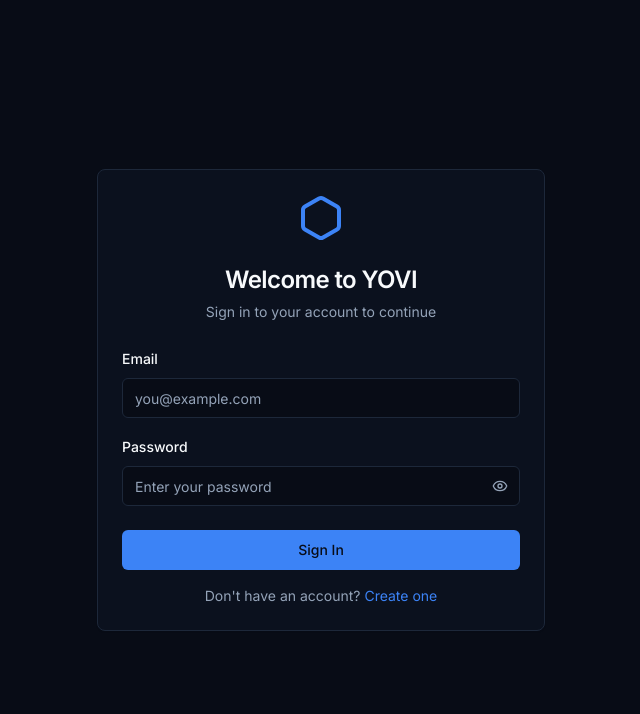
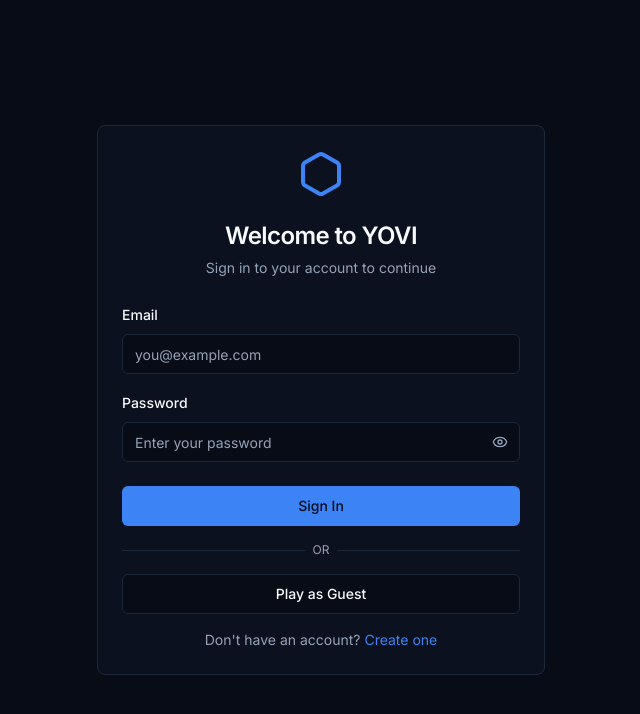
Before and after one commit to Arquisoft/yovi_en2b, a React (Vite) app in the folder webapp/: page /login in a window 1280 px wide. Shown: the top 714 px of the page, without its empty margins (319-959 px from the left). Built offline with nearby package versions, Linux system fonts and the light colour scheme.

Commit message:
feat: preliminary implementation of the Guest mode.

```diff
--- a/webapp/src/components/LoginForm.tsx
+++ b/webapp/src/components/LoginForm.tsx
@@ -9,13 +9,14 @@ import { AlertCircle, Hexagon, Eye, EyeOff } from 'lucide-react'
 
 interface LoginFormProps {
   onSubmit: (email: string, password: string) => Promise<void>
+  onGuestLogin: () => void
   isLoading: boolean
   error: string | null
 }
 
-export function LoginForm({ onSubmit, isLoading, error }: LoginFormProps) {
-  const [email, setEmail] = useState('')
-  const [password, setPassword] = useState('')
+export function LoginForm({ onSubmit, onGuestLogin, isLoading, error }: LoginFormProps) {
+  const [email, setEmail]               = useState('')
+  const [password, setPassword]         = useState('')
   const [showPassword, setShowPassword] = useState(false)
   const [validationErrors, setValidationErrors] = useState<{
     email?: string
@@ -24,26 +25,16 @@ export function LoginForm({ onSubmit, isLoading, error }: LoginFormProps) {
 
   const validate = (): boolean => {
     const errors: { email?: string; password?: string } = {}
-
-    if (!email) {
-      errors.email = 'Email is required'
-    } else if (!isValidEmail(email)) {
-      errors.email = 'Invalid email format'
-    }
-
-    if (!password) {
-      errors.password = 'Password is required'
-    }
-
+    if (!email)                    errors.email    = 'Email is required'
+    else if (!isValidEmail(email)) errors.email    = 'Invalid email format'
+    if (!password)                 errors.password = 'Password is required'
     setValidationErrors(errors)
     return Object.keys(errors).length === 0
   }
 
   const handleSubmit = async (e: React.FormEvent) => {
     e.preventDefault()
-
     if (!validate()) return
-
     await onSubmit(email, password)
   }
 
@@ -68,9 +59,7 @@ export function LoginForm({ onSubmit, isLoading, error }: LoginFormProps) {
             )}
 
             <div className="space-y-2">
-              <Label htmlFor="email" error={!!validationErrors.email}>
-                Email
-              </Label>
+              <Label htmlFor="email" error={!!validationErrors.email}>Email</Label>
               <Input
                 id="email"
                 type="email"
@@ -87,9 +76,7 @@ export function LoginForm({ onSubmit, isLoading, error }: LoginFormProps) {
             </div>
 
             <div className="space-y-2">
-              <Label htmlFor="password" error={!!validationErrors.password}>
-                Password
-              </Label>
+              <Label htmlFor="password" error={!!validationErrors.password}>Password</Label>
               <div className="relative">
                 <Input
                   id="password"
@@ -108,11 +95,7 @@ export function LoginForm({ onSubmit, isLoading, error }: LoginFormProps) {
                   className="absolute right-3 top-1/2 -translate-y-1/2 text-muted-foreground hover:text-foreground transition-colors"
                   aria-label={showPassword ? 'Hide password' : 'Show password'}
                 >
-                  {showPassword ? (
-                    <EyeOff className="h-4 w-4" />
-                  ) : (
-                    <Eye className="h-4 w-4" />
-                  )}
+                  {showPassword ? <EyeOff className="h-4 w-4" /> : <Eye className="h-4 w-4" />}
                 </button>
               </div>
               {validationErrors.password && (
@@ -125,6 +108,26 @@ export function LoginForm({ onSubmit, isLoading, error }: LoginFormProps) {
             <Button type="submit" className="w-full" isLoading={isLoading}>
               Sign In
             </Button>
+
+            <div className="relative w-full">
+              <div className="absolute inset-0 flex items-center">
+                <span className="w-full border-t border-border" />
+              </div>
+              <div className="relative flex justify-center text-xs uppercase">
+                <span className="bg-card px-2 text-muted-foreground">or</span>
+              </div>
+            </div>
+
+            <Button
+              type="button"
+              variant="outline"
+              className="w-full"
+              onClick={onGuestLogin}
+              disabled={isLoading}
+            >
+              Play as Guest
+            </Button>
+
             <p className="text-sm text-center text-muted-foreground">
               {"Don't have an account? "}
               <Link to="/register" className="text-primary hover:underline">
--- a/webapp/src/components/layout/AppNavbar.tsx
+++ b/webapp/src/components/layout/AppNavbar.tsx
@@ -17,7 +17,7 @@ import {
 
 
 export function AppNavbar() {
-  const { user, logout } = useAuth()
+  const { user, logout, isGuest } = useAuth()
   const { theme, toggleTheme } = useTheme()
   const navigate = useNavigate()
   const [showLogoutDialog, setShowLogoutDialog] = useState(false)
@@ -45,6 +45,11 @@ export function AppNavbar() {
               <div className="hidden sm:flex items-center gap-2 text-sm text-muted-foreground">
                 <User className="h-4 w-4" />
                 <span>{user.username}</span>
+                {isGuest && (
+                  <span className="text-xs px-1.5 py-0.5 rounded-full border border-border bg-muted text-muted-foreground leading-none">
+                    Guest
+                  </span>
+                )}
               </div>
 
               <Button variant="ghost" size="icon" onClick={() => navigate('/stats')} aria-label="Statistics">
--- a/webapp/src/contexts/AuthContext.tsx
+++ b/webapp/src/contexts/AuthContext.tsx
@@ -1,15 +1,19 @@
 import { createContext, useContext, useState, useEffect, useCallback, type ReactNode } from 'react'
 import type { User, AuthSession as _AuthSession, LoginCredentials, RegisterCredentials } from '@/types'
 import { authService } from '@/services/authService'
-import { storage } from '@/utils'
+import { storage, generateId } from '@/utils'
+
+export const GUEST_TOKEN = 'guest'
 
 interface AuthContextValue {
   user: User | null
   token: string | null
   isAuthenticated: boolean
+  isGuest: boolean
   isLoading: boolean
   login: (credentials: LoginCredentials) => Promise<void>
   register: (credentials: RegisterCredentials) => Promise<void>
+  loginAsGuest: () => void
   logout: () => void
   updateProfile: (data: Partial<User>) => Promise<void>
 }
@@ -17,29 +21,39 @@ interface AuthContextValue {
 const AuthContext = createContext<AuthContextValue | null>(null)
 
 const TOKEN_KEY = 'yovi_token'
-const USER_KEY = 'yovi_user'
+const USER_KEY  = 'yovi_user'
 
 export function AuthProvider({ children }: { children: ReactNode }) {
-  const [user, setUser] = useState<User | null>(null)
-  const [token, setToken] = useState<string | null>(null)
+  const [user, setUser]           = useState<User | null>(null)
+  const [token, setToken]         = useState<string | null>(null)
   const [isLoading, setIsLoading] = useState(true)
 
-  // Initialize auth state from storage
   useEffect(() => {
     const initAuth = async () => {
       const storedToken = storage.get<string>(TOKEN_KEY)
 
-      if (storedToken) {
+      if (!storedToken) {
+        setIsLoading(false)
+        return
+      }
+
+      if (storedToken === GUEST_TOKEN) {
+        const storedUser = storage.get<User>(USER_KEY)
+        if (storedUser) {
+          setUser(storedUser)
+          setToken(GUEST_TOKEN)
+        }
+        setIsLoading(false)
+        return
+      }
+
       try {
-          // Verify token by fetching profile
         const profile = await authService.getProfile(storedToken)
         setUser(profile)
         setToken(storedToken)
       } catch {
-          // Token is invalid, clear storage
         storage.remove(TOKEN_KEY)
         storage.remove(USER_KEY)
-        }
       }
 
       setIsLoading(false)
@@ -64,6 +78,20 @@ export function AuthProvider({ children }: { children: ReactNode }) {
     storage.set(USER_KEY, session.user)
   }, [])
 
+  const loginAsGuest = useCallback(() => {
+    const guestUser: User = {
+      id:        `guest-${generateId()}`,
+      username:  'Guest',
+      email:     '',
+      createdAt: new Date().toISOString(),
+      updatedAt: new Date().toISOString(),
+    }
+    setUser(guestUser)
+    setToken(GUEST_TOKEN)
+    storage.set(TOKEN_KEY, GUEST_TOKEN)
+    storage.set(USER_KEY, guestUser)
+  }, [])
+
   const logout = useCallback(() => {
     setUser(null)
     setToken(null)
@@ -72,19 +100,23 @@ export function AuthProvider({ children }: { children: ReactNode }) {
   }, [])
 
   const updateProfile = useCallback(async (data: Partial<User>) => {
-    if (!token) throw new Error('Not authenticated')
+    if (!token || token === GUEST_TOKEN) throw new Error('Not authenticated')
     const updated = await authService.updateProfile(token, data)
     setUser(updated)
     storage.set(USER_KEY, updated)
   }, [token])
 
+  const isGuest = token === GUEST_TOKEN
+
   const value: AuthContextValue = {
     user,
     token,
     isAuthenticated: !!user && !!token,
+    isGuest,
     isLoading,
     login,
     register,
+    loginAsGuest,
     logout,
     updateProfile,
   }
@@ -94,8 +126,6 @@ export function AuthProvider({ children }: { children: ReactNode }) {
 
 export function useAuth(): AuthContextValue {
   const context = useContext(AuthContext)
-  if (!context) {
-    throw new Error('useAuth must be used within an AuthProvider')
-  }
+  if (!context) throw new Error('useAuth must be used within an AuthProvider')
   return context
 }
--- a/webapp/src/controllers/useGameYController.ts
+++ b/webapp/src/controllers/useGameYController.ts
@@ -8,7 +8,8 @@ import { gameService } from '@/services/gameyService'
 export function useGameYController() {
   const { gameId } = useParams<{ gameId: string }>()
   const navigate = useNavigate()
-  const { user, token } = useAuth()
+  const { user, token, isGuest } = useAuth()
+  const effectiveToken = isGuest ? undefined : (token ?? undefined)
   const transport = useRealtime()
 
   const [game, setGame] = useState<GameState | null>(null)
@@ -183,11 +184,8 @@ export function useGameYController() {
 
       try {
         const updatedGame = await gameService.playMove(
-          gameId,
-          row,
-          col,
-          game.currentTurn,
-          token ?? undefined
+          gameId, row, col, game.currentTurn,
+          effectiveToken
         )
         setGame(updatedGame)
       } catch (err) {
@@ -209,7 +207,10 @@ export function useGameYController() {
     }
 
     try {
-      const updatedGame = await gameService.surrender(gameId, surrenderingPlayer, token ?? undefined)
+      const updatedGame = await gameService.surrender(
+        gameId, surrenderingPlayer,
+        effectiveToken
+      )
       setGame(updatedGame)
     } catch (err) {
       console.error('Failed to surrender:', err)
--- a/webapp/src/controllers/useLoginController.ts
+++ b/webapp/src/controllers/useLoginController.ts
@@ -7,36 +7,42 @@ interface LocationState {
 }
 
 export function useLoginController() {
-  const { login } = useAuth()
-  const navigate = useNavigate()
-  const location = useLocation()
+  const { login, loginAsGuest } = useAuth()
+  const navigate  = useNavigate()
+  const location  = useLocation()
   const [isLoading, setIsLoading] = useState(false)
-  const [error, setError] = useState<string | null>(null)
+  const [error, setError]         = useState<string | null>(null)
+
+  const getDestination = (): string => {
+    const state = location.state as LocationState
+    return state?.from?.pathname || '/games'
+  }
 
   const handleLogin = useCallback(
     async (email: string, password: string) => {
       setIsLoading(true)
       setError(null)
-
       try {
         await login({ email, password })
-
-        // Navigate to the page they tried to access, or games page
-        const state = location.state as LocationState
-        const from = state?.from?.pathname || '/games'
-        navigate(from, { replace: true })
+        navigate(getDestination(), { replace: true })
       } catch (err) {
         setError(err instanceof Error ? err.message : 'Login failed')
       } finally {
         setIsLoading(false)
       }
     },
-    [login, navigate, location]
+    [login, navigate, location],
   )
+
+  const handleGuestLogin = useCallback(() => {
+    loginAsGuest()
+    navigate(getDestination(), { replace: true })
+  }, [loginAsGuest, navigate, location])
 
   return {
     isLoading,
     error,
     handleLogin,
+    handleGuestLogin,
   }
 }
--- a/webapp/src/controllers/useStatsController.ts
+++ b/webapp/src/controllers/useStatsController.ts
@@ -1,19 +1,21 @@
-// webapp/src/controllers/useStatsController.ts
 import { useState, useEffect } from 'react'
 import type { MatchRecord, StatsData } from '@/types'
 import { useAuth } from '@/contexts/AuthContext'
 import { statsService } from '@/services/statsService'
 
 export function useStatsController() {
-  const { token } = useAuth()
+  const { token, isGuest } = useAuth()
 
   const [history, setHistory] = useState<MatchRecord[]>([])
-  const [stats, setStats] = useState<StatsData | null>(null)
-  const [isLoading, setIsLoading] = useState(true)
-  const [error, setError] = useState<string | null>(null)
+  const [stats, setStats]     = useState<StatsData | null>(null)
+  const [isLoading, setIsLoading] = useState(!isGuest)
+  const [error, setError]     = useState<string | null>(null)
 
   useEffect(() => {
-    if (!token) return
+    if (!token || isGuest) {
+      setIsLoading(false)
+      return
+    }
 
     const load = async () => {
       setIsLoading(true)
@@ -32,7 +34,7 @@ export function useStatsController() {
       }
     }
     load()
-  }, [token])
+  }, [token, isGuest])
 
-  return { history, stats, isLoading, error }
+  return { history, stats, isLoading, error, isGuest }
 }
--- a/webapp/src/pages/LoginPage.tsx
+++ b/webapp/src/pages/LoginPage.tsx
@@ -2,11 +2,12 @@ import { LoginForm } from '@/components/LoginForm'
 import { useLoginController } from '@/controllers/useLoginController'
 
 export function LoginPage() {
-  const { isLoading, error, handleLogin } = useLoginController()
+  const { isLoading, error, handleLogin, handleGuestLogin } = useLoginController()
 
   return (
     <LoginForm
       onSubmit={handleLogin}
+      onGuestLogin={handleGuestLogin}
       isLoading={isLoading}
       error={error}
     />
--- a/webapp/src/pages/StatsPage.tsx
+++ b/webapp/src/pages/StatsPage.tsx
@@ -1,14 +1,13 @@
-// webapp/src/pages/StatsPage.tsx
 import { useNavigate } from 'react-router-dom'
 import { useStatsController } from '@/controllers/useStatsController'
 import { WinrateChart } from '@/components/stats/WinrateChart'
 import { MatchHistoryTable } from '@/components/stats/MatchHistoryTable'
 import { Card, CardContent, CardHeader, CardTitle } from '@/components/ui/Card'
 import { Button } from '@/components/ui/Button'
-import { ArrowLeft } from 'lucide-react'
+import { ArrowLeft, BarChart2 } from 'lucide-react'
 
 export function StatsPage() {
-  const { history, stats, isLoading } = useStatsController()
+  const { history, stats, isLoading, isGuest } = useStatsController()
   const navigate = useNavigate()
 
   if (isLoading) {
@@ -29,6 +28,26 @@ export function StatsPage() {
         <h1 className="text-3xl font-bold">Statistics</h1>
       </div>
 
+      {isGuest ? (
+        <Card>
+          <CardContent className="flex flex-col items-center gap-4 py-12 text-center">
+            <div className="w-16 h-16 rounded-full bg-primary/10 flex items-center justify-center">
+              <BarChart2 className="w-8 h-8 text-primary" />
+            </div>
+            <div className="space-y-1">
+              <h2 className="text-xl font-semibold">Track Your Progress</h2>
+              <p className="text-muted-foreground max-w-xs mx-auto text-sm">
+                Create a free account to save your match history and see your winrate over time.
+              </p>
+            </div>
+            <div className="flex gap-3">
+              <Button onClick={() => navigate('/register')}>Create Account</Button>
+              <Button variant="outline" onClick={() => navigate('/login')}>Sign In</Button>
+            </div>
+          </CardContent>
+        </Card>
+      ) : (
+        <>
           {stats && (
             <Card>
               <CardHeader>
@@ -36,7 +55,7 @@ export function StatsPage() {
               </CardHeader>
               <CardContent className="flex flex-wrap justify-around gap-8">
                 <WinrateChart data={stats.overall} title="Overall" />
-            <WinrateChart data={stats.recent} title="Last 20 games" />
+                <WinrateChart data={stats.recent}  title="Last 20 games" />
               </CardContent>
             </Card>
           )}
@@ -49,6 +68,8 @@ export function StatsPage() {
               <MatchHistoryTable history={history} />
             </CardContent>
           </Card>
+        </>
+      )}
     </div>
   )
 }
```
Lines whose indentation alone changed are shown as unchanged.
